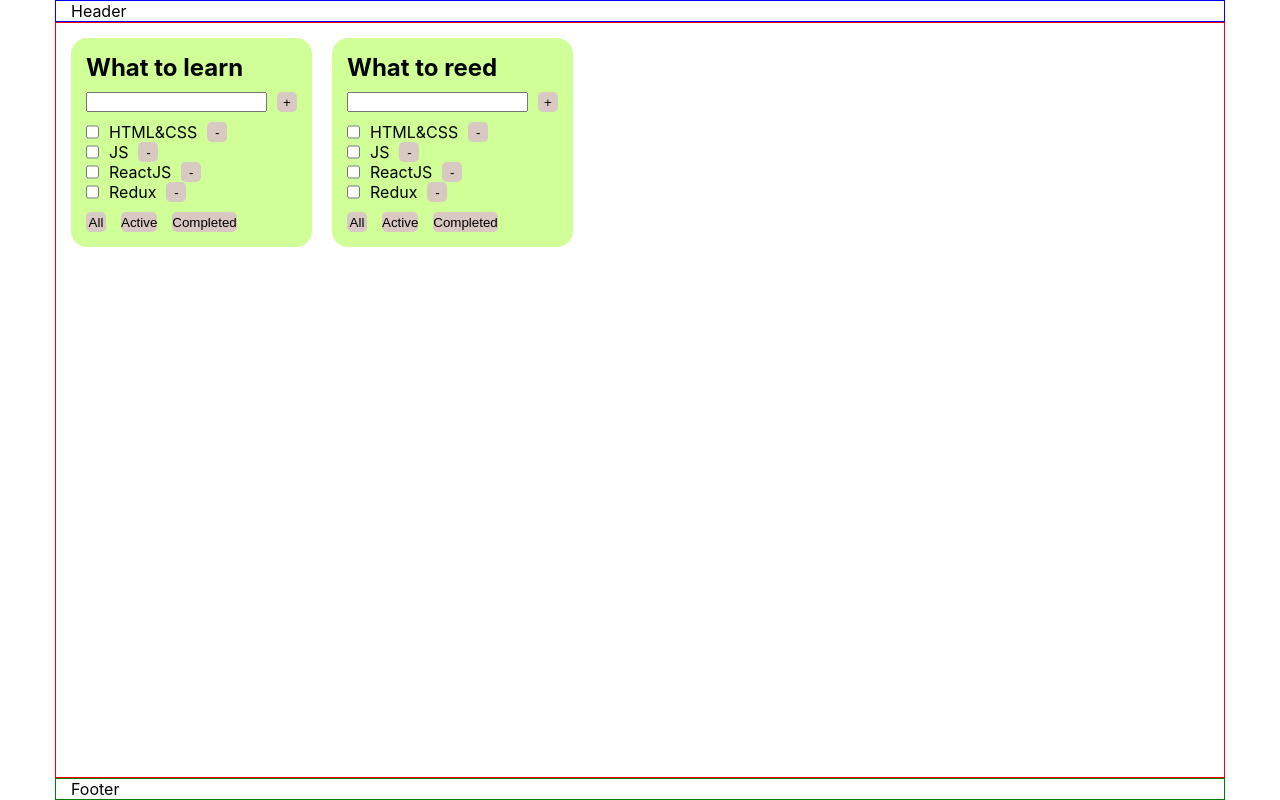
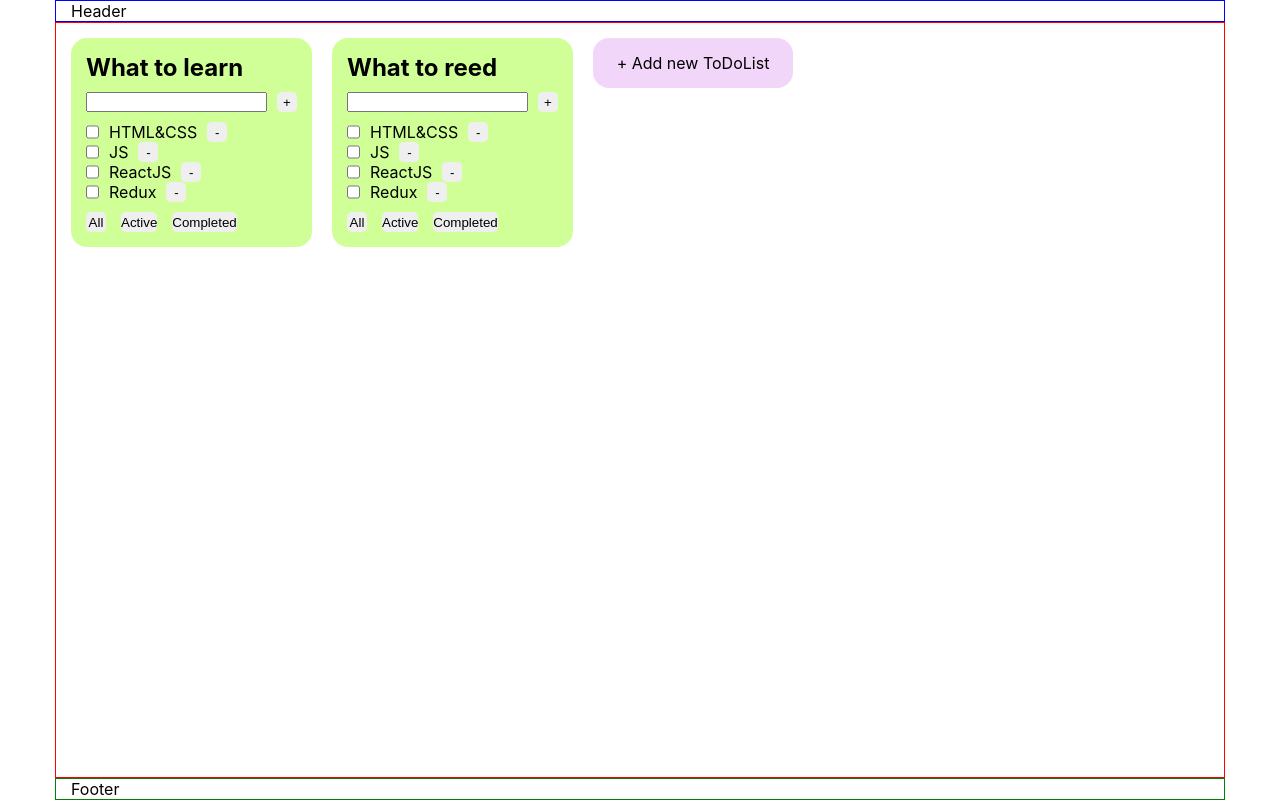
Before and after one commit to paul-koo/to-do-list, a React app: page / in a window 1280 px wide. Built offline with nearby package versions, Linux system fonts and the light colour scheme.

Commit message:
feat: add form for add new ToDoList

```diff
--- a/src/components/Button.tsx
+++ b/src/components/Button.tsx
@@ -1,21 +1,39 @@
-import styled from "styled-components"
+import styled from "styled-components";
 
 type ButtonPropsType = {
-    title: string
-    onclick?: ()=>void
-}
+  title: string;
+  onclick?: () => void;
+  width?: string;
+  height?: string;
+  backgroundColor?: string;
+  color?: string;
+};
 
 export function Button(props: ButtonPropsType) {
   return (
-        <Btn onClick={props.onclick}>
+    <Btn
+      onClick={props.onclick}
+      width={props.width}
+      height={props.height}
+      backgroundColor={props.backgroundColor}
+      color={props.color}
+    >
       {props.title}
     </Btn>
-    )
+  );
 }
 
-const Btn = styled.button`
+const Btn = styled.button<{
+  width?: string;
+  height?: string;
+  backgroundColor?: string;
+  color?: string;
+}>`
+  width: ${(props) => props.width};
+  height: ${(props) => props.height};
   min-width: 20px;
   min-height: 20px;
   border-radius: 0.3rem;
-    background-color: #e48cf578;
-`
+  background-color: ${(props) => props.backgroundColor};
+  color: ${(props) => props.color};
+`;
--- a/src/layout/Main/Main.tsx
+++ b/src/layout/Main/Main.tsx
@@ -3,6 +3,7 @@ import { TDL } from "../../components/ToDoListComponents/TDL";
 import { useState } from "react";
 import { dataToDoLists } from "../../data/dataToDoList";
 import { v4 as uuidv4 } from "uuid";
+import { AddNewTDLForm } from "./addNewTDLForm/AddNewTDLForm";
 
 export function Main() {
   const [data, setData] = useState(dataToDoLists);
@@ -67,6 +68,7 @@ export function Main() {
   return (
     <MainWrapper>
       <Ul>{ToDoLists}</Ul>
+      <AddNewTDLForm />
     </MainWrapper>
   );
 }
@@ -74,6 +76,9 @@ export function Main() {
 const MainWrapper = styled.main`
   max-width: 1170px;
   width: 100%;
+  display: flex;
+  align-items: flex-start;
+  gap: 20px;
   margin: 0 auto;
   padding: 15px;
   border: 1px solid red;
--- /dev/null
+++ b/src/layout/Main/addNewTDLForm/AddNewTDLForm.tsx
@@ -0,0 +1,43 @@
+import { useState } from "react";
+import styled, { css } from "styled-components";
+import { AddForm } from "./addForm/AddForm";
+
+export function AddNewTDLForm() {
+  const [openForm, setOpenForm] = useState(false);
+  return (
+    <AddNewTDLFormWrapper
+      state={openForm}
+      onClick={() => {
+        setOpenForm(openForm ? false : true);
+        console.log(openForm);
+      }}
+    >
+      <p>+ Add new ToDoList</p>
+      <AddForm state={openForm} setState={setOpenForm} />
+    </AddNewTDLFormWrapper>
+  );
+}
+
+const AddNewTDLFormWrapper = styled.div<{ state: boolean }>`
+  display: flex;
+  align-items: center;
+  justify-content: center;
+  max-width: 200px;
+  width: 100%;
+  min-height: 50px;
+  border-radius: 1rem;
+  padding: 5px;
+  background-color: #efcff9da;
+  &:hover {
+    background-color: #efcff968;
+    cursor: pointer;
+  }
+
+  & p:first-child {
+    ${(props) =>
+      props.state &&
+      css`
+        display: none;
+      `}
+  }
+`;
--- /dev/null
+++ b/src/layout/Main/addNewTDLForm/addForm/AddForm.tsx
@@ -0,0 +1,50 @@
+import styled, { css } from "styled-components";
+import { Button } from "../../../../components/Button";
+import { Input } from "../../../../components/Input";
+import { ChangeEvent, useState } from "react";
+
+type AddFormPropsType = {
+  state: boolean;
+  setState: (state: boolean) => void;
+};
+export function AddForm(props: AddFormPropsType) {
+  const [inputState, setInputState] = useState("");
+  const InputHandler = (event: ChangeEvent<HTMLInputElement>) => {
+    setInputState(event.currentTarget.value);
+    console.log(inputState);
+  };
+
+  return (
+    <AddFormWrapper state={props.state}>
+      <Input type={"text"} callback={InputHandler}></Input>
+      <ControlPanel>
+        <Button
+          title="Add"
+          onclick={() => props.setState(props.state ? false : true)}
+          width="50px"
+          backgroundColor="#0477dc"
+          color="white"
+        />
+        <Button
+          title="X"
+          onclick={() => props.setState(props.state ? false : true)}
+        />
+      </ControlPanel>
+    </AddFormWrapper>
+  );
+}
+
+const AddFormWrapper = styled.div<{ state: boolean }>`
+  display: none;
+  ${(props) =>
+    props.state &&
+    css`
+      display: flex;
+    `}
+  flex-direction: column;
+  gap: 5px;
+`;
+const ControlPanel = styled.div`
+  display: flex;
+  gap: 10px;
+`;
```
Lines whose indentation alone changed are shown as unchanged.
